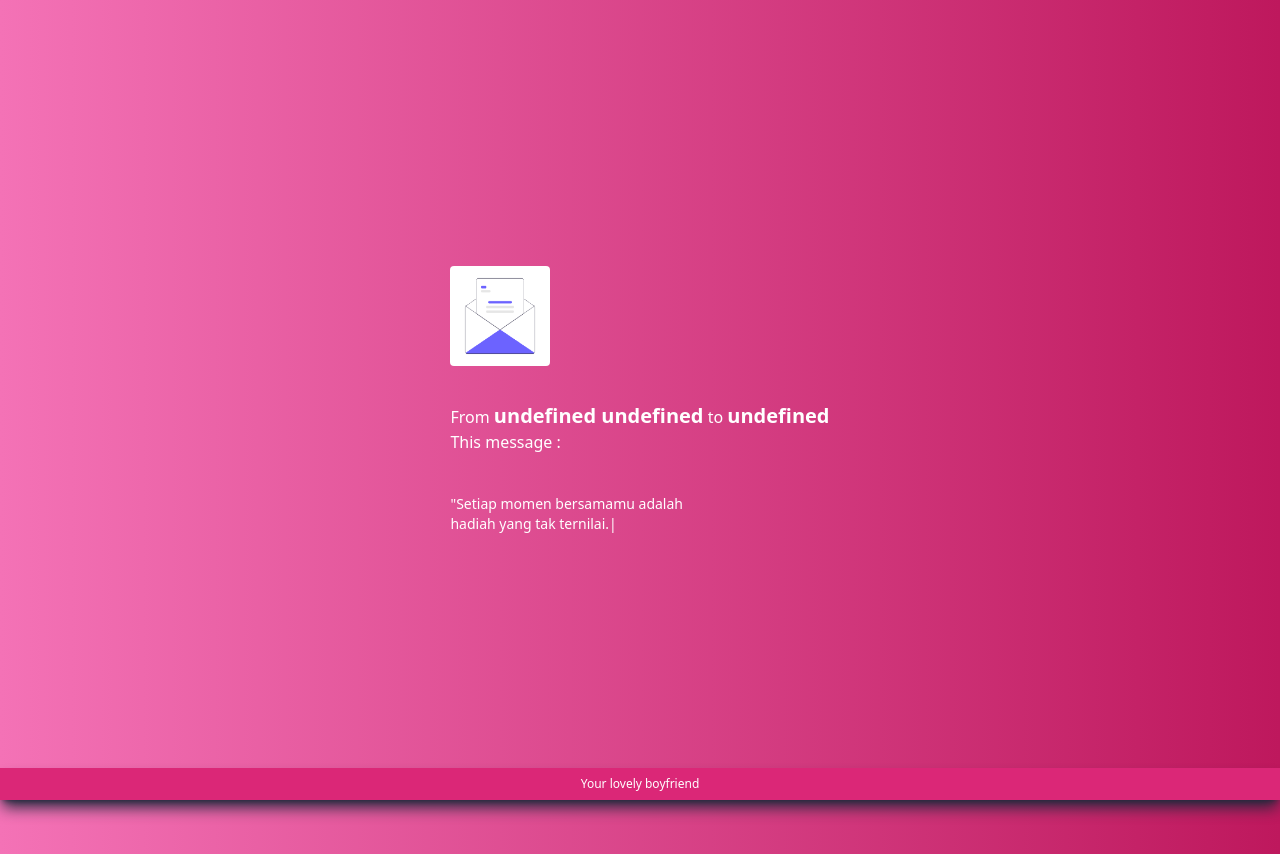
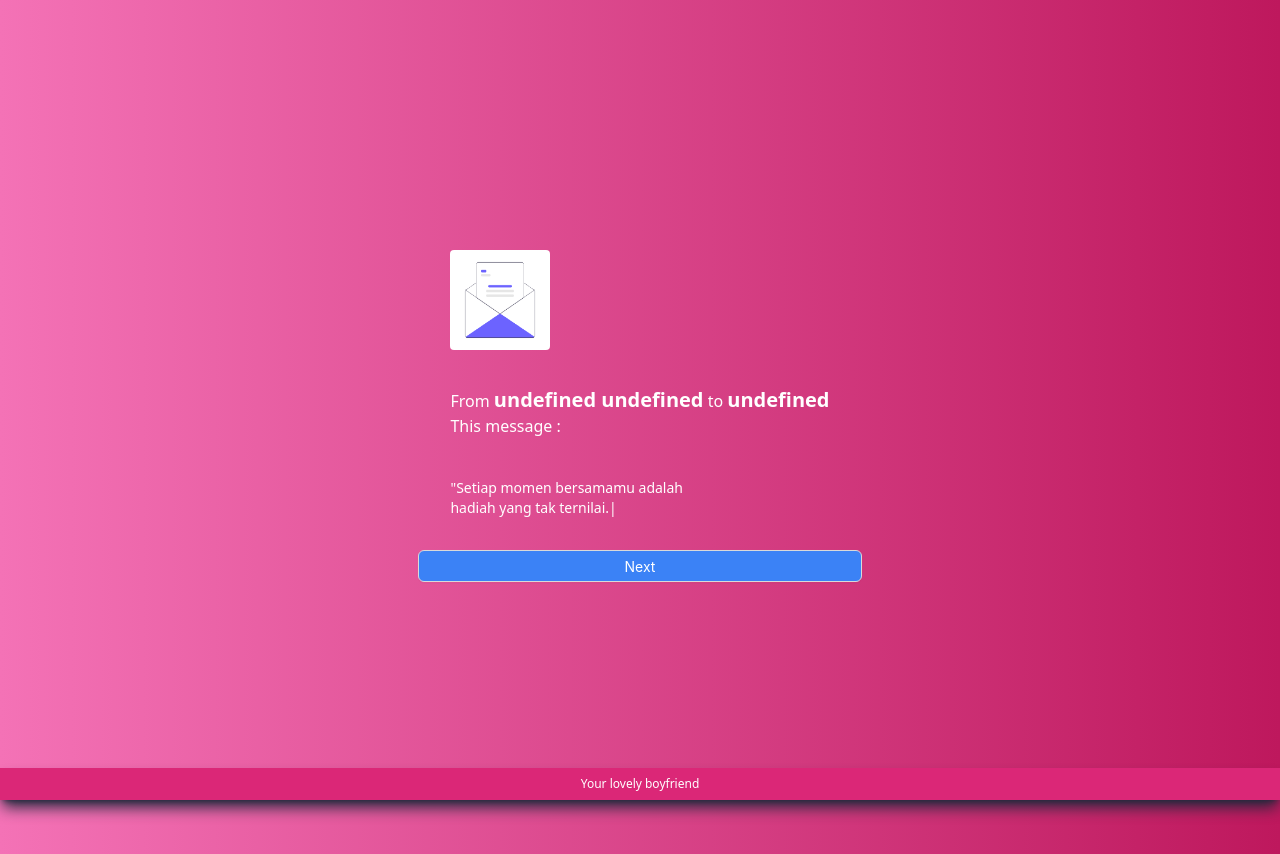
Before and after one commit to naufalaufa/valentine, a React (Vite) app: page /ending in a window 1280 px wide. Built offline with nearby package versions, Linux system fonts and the light colour scheme.

Commit message:
end ss ke yourname

```diff
--- a/src/App.jsx
+++ b/src/App.jsx
@@ -8,6 +8,7 @@ import {
   FinalPage,
   MessagePeople,
   Ending,
+  MessageForKenny,
 } from "./pages";
 import Footer from "./components/Footer";
 import Aos from "aos";
@@ -57,6 +58,12 @@ const App = () => {
       element: <Ending />,
       errorElement: <ErrorPages />,
     },
+    {
+      path: "/messageForKenny",
+      name: "messageForKenny",
+      element: <MessageForKenny />,
+      errorElement: <ErrorPages />,
+    },
   ]);
 
   Aos.init();
--- a/src/pages/Ending/index.jsx
+++ b/src/pages/Ending/index.jsx
@@ -2,12 +2,17 @@ import Cookies from "js-cookie";
 import AudioFile from "../../../public/musicFolder/y2mate.com - Cant Help Falling In Love  Elvis Presley  Lyrics video dan terjemahan  Alexandra Porat Cover.mp3";
 import { TypeAnimation } from "react-type-animation";
 import Message2 from "../../assets/images/message-2.png";
+import { Button } from "antd";
+import { useNavigate } from "react-router-dom";
 
 const Ending = () => {
   const message = Cookies.get("message");
   const yourName = Cookies.get("yourName");
   const firstname = Cookies.get("firstname");
   const lastname = Cookies.get("lastname");
+
+  const navigate = useNavigate();
+
   return (
     <>
       <div className="min-h-screen grid place-content-center">
@@ -37,6 +42,12 @@ const Ending = () => {
             />
           </p>
         </div>
+        <Button
+          onClick={() => navigate("/messageForKenny")}
+          className="bg-blue-500 text-white"
+        >
+          Next
+        </Button>
       </div>
 
       <audio src={AudioFile} controls autoPlay className="opacity-0" />
--- /dev/null
+++ b/src/pages/MessageForKenny/index.jsx
@@ -0,0 +1,23 @@
+import Cookies from "js-cookie";
+
+const MessageForKenny = () => {
+  const firstname = Cookies.get("firstname");
+  const lastname = Cookies.get("lastname");
+  const yourName = Cookies.get("yourName");
+
+  console.log(firstname);
+  console.log(lastname);
+
+  return (
+    <>
+      <div className="min-h-screen grid place-content-center">
+        <p className="text-white">
+          Gue tantang lo screenshot ke{" "}
+          <span className="font-bold">{yourName}</span>
+        </p>
+      </div>
+    </>
+  );
+};
+
+export default MessageForKenny;
--- a/src/pages/index.js
+++ b/src/pages/index.js
@@ -6,3 +6,4 @@ export { default as EndPage } from "./EndPage";
 export { default as FinalPage } from "./FinalPage";
 export { default as MessagePeople } from "./MessagePeople";
 export { default as Ending } from "./Ending";
+export { default as MessageForKenny } from "./MessageForKenny";
```
